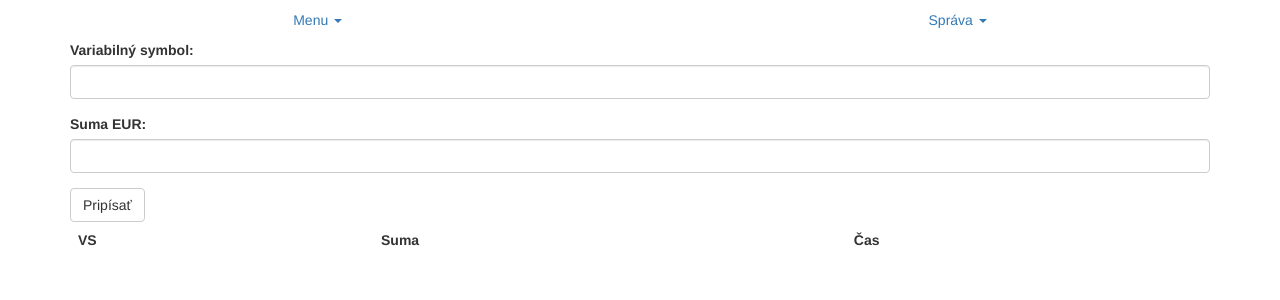
After one commit to j4nk0/xbtzmenaren, a Django app: page /management/deposits/ in a window 1280 px wide. The commit adds this page. Shown: the top 300 px of the page. Run offline with Django 3.2, Linux system fonts and the light colour scheme; the visitor is signed in with stand-in values (Sample User, id 1); data that the repository does not hold is empty; some libraries are stand-ins or nearby versions.

Commit message:
add eur deposits

```diff
--- /dev/null
+++ b/xbtzmenarendjango/xbtzmenarenapp/templates/xbtzmenarenapp/managementDeposits.html
@@ -0,0 +1,40 @@
+{% extends 'xbtzmenarenapp/withMenu.html' %}
+
+{% block content %}
+  {% if error_message %}
+    <div class="alert alert-danger"> {{ error_message }} </div>
+  {% endif %}
+  <div class="container">
+    <form action="{% url 'deposit-attempt' %}" method="post">
+      {% csrf_token %}
+      <div class="form-group">
+        <label for="usr">Variabilný symbol:</label>
+        <input type="text" class="form-control" name="vs"/>
+      </div>
+      <div class="form-group">
+        <label for="usr">Suma EUR:</label>
+        <input type="text" class="form-control" name="sum_eur"/>
+      </div>
+      <button type="submit" class="btn btn-default">Pripísať</button>
+    </form>
+
+    <table class="table">
+      <thead>
+          <tr>
+            <td><b>VS</b></td>
+            <td><b>Suma</b></td>
+            <td><b>Čas</b></td>
+          </tr>
+      </thead>
+      <tbody>
+        {% for deposit in deposits_eur %}
+          <tr>
+            <td>{{ deposit.vs }}</td>
+            <td>{{ deposit.eur }}</td>
+            <td>{{ deposit.datetime }}</td>
+          </tr>
+        {% endfor %}
+      </tbody>
+    </table>
+  </div>
+{% endblock %}
--- a/xbtzmenarendjango/xbtzmenarenapp/templates/xbtzmenarenapp/withMenu.html
+++ b/xbtzmenarendjango/xbtzmenarenapp/templates/xbtzmenarenapp/withMenu.html
@@ -24,7 +24,7 @@
       </a>
       <ul class="dropdown-menu">
 	    <li><a href="{% url 'management-verification' %}">Overenie</a></li>
-	<li><a href="#">Vklady</a></li>
+        <li><a href="{% url 'management-deposits' %}">Vklady</a></li>
         <li><a href="{% url 'management-withdrawals' %}">Výbery</a></li>
       </ul>
     </li>
--- a/xbtzmenarendjango/xbtzmenarenapp/urls.py
+++ b/xbtzmenarendjango/xbtzmenarenapp/urls.py
@@ -45,4 +45,7 @@ urlpatterns = [
     path('management/withdrawal-eur-check/<int:withdrawal_id>', views.management_withdrawal_eur_check, name='management-withdrawal-eur-check'),
     path('management/withdrawal-btc-check/<int:withdrawal_id>', views.management_withdrawal_btc_check, name='management-withdrawal-btc-check'),
     path('management/withdrawal-ltc-check/<int:withdrawal_id>', views.management_withdrawal_ltc_check, name='management-withdrawal-ltc-check'),
+
+    path('management/deposits/', views.management_deposits, name='management-deposits'),
+    path('management/deposit-attempt/', views.management_deposit_attempt, name='deposit-attempt'),
 ]
--- a/xbtzmenarendjango/xbtzmenarenapp/views.py
+++ b/xbtzmenarendjango/xbtzmenarenapp/views.py
@@ -379,3 +379,29 @@ def management_withdrawal_ltc_check(request, withdrawal_id):
     withdrawal.time_processed=timezone.now()
     withdrawal.save()
     return management_withdrawals(request)
+
+@user_passes_test(staff_check)
+@login_required
+def management_deposits(request, error_message=None):
+    context = {
+        'deposits_eur': Deposit_eur.objects.all().order_by('-datetime')[:10],
+        'error_message': error_message,
+    }
+    return render(request, 'xbtzmenarenapp/managementDeposits.html', context)
+
+
+@user_passes_test(staff_check)
+@login_required
+def management_deposit_attempt(request):
+    vs = request.POST['vs']
+    sum_eur = D(request.POST['sum_eur'])
+    try:
+        with transaction.atomic():
+            address = Address.objects.get(vs=vs)
+            balance = address.user.balance
+            Deposit_eur.objects.create(vs=vs, eur=sum_eur, datetime=timezone.now())
+            balance.eur += sum_eur
+            balance.save()
+    except ObjectDoesNotExist:
+        return management_deposits(request, 'Neplatný variabilný symbol')
+    return management_deposits(request)
```
Lines whose indentation alone changed are shown as unchanged.
